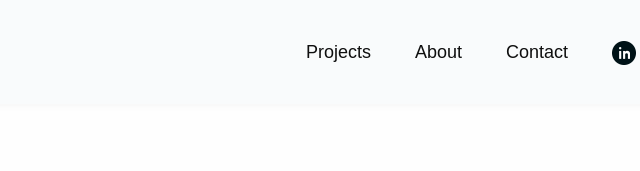
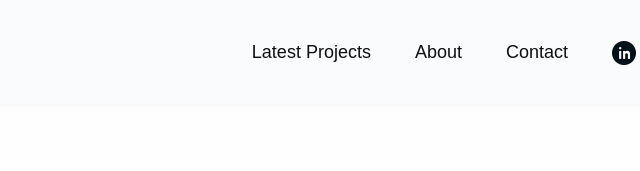
Before and after one commit to giusyazzolina/design-portfolio, a website: page about.html in a window 1280 px wide. Shown: the top 171 px of the page, 520-1160 px from the left. Drawn offline with nearby package versions, Linux system fonts and the light colour scheme; a web font is replaced by a local one.

Commit message:
Typo fix

```diff
--- a/about.html
+++ b/about.html
@@ -38,7 +38,7 @@
         <!-- Navigation -->
         <nav class="nav nav-mobile">
             <ul>
-                <li><a href="index.html#projects">Projects</a></li>
+                <li><a href="index.html#projects">Latest Projects</a></li>
                 <li><a href="about.html">About</a></li>
                 <li><a href="contact.html">Contact</a></li>
                 <li><a href="https://www.linkedin.com/in/giusy-azzolina" target="_blank" rel="noopener" property="og:see_also"><img src="assets/img/icon-linkedin.png" alt="LinkedIn"></a></li>
```
